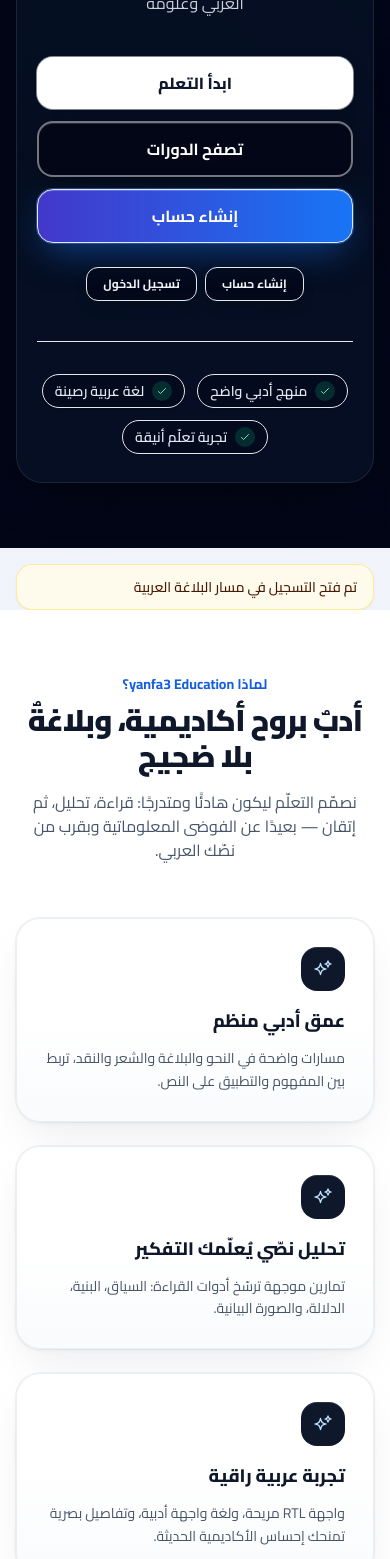
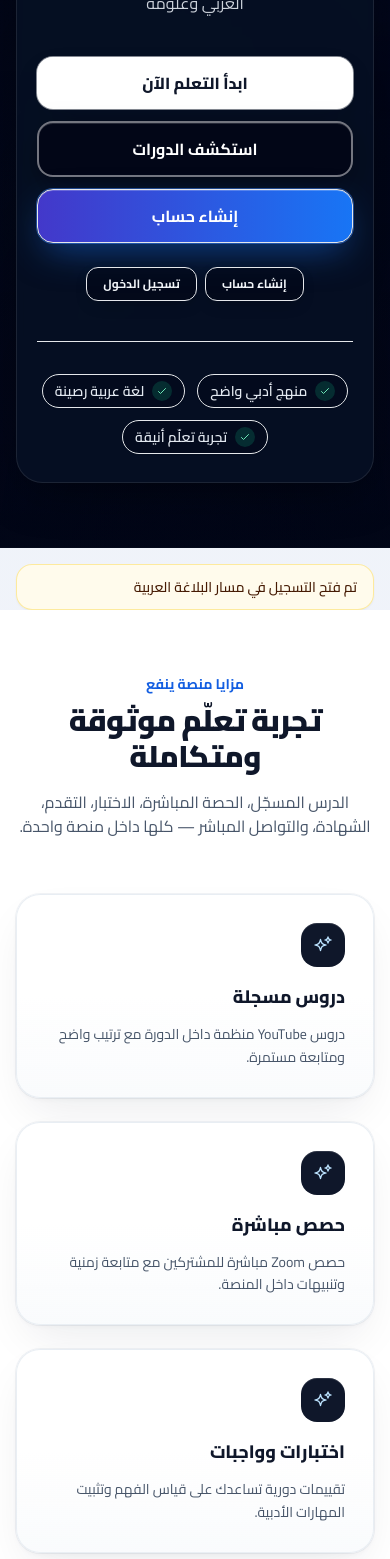
Before and after one commit to koudekcompt91-source/manassa-yanfa, a Next.js app: page / in a window 390 px wide. Shown: the part 960-2519 px from the top of the page. Built offline with nearby package versions, Linux system fonts and the light colour scheme; no server answers.

Commit message:
Polish public landing and course pages

```diff
--- a/app/login/page.tsx
+++ b/app/login/page.tsx
@@ -70,7 +70,7 @@ export default function LoginPage() {
   return (
     <AuthPageShell
       title="تسجيل الدخول"
-      subtitle="أدخل بياناتك للوصول إلى حسابك ومتابعة مسارك في yanfa3 Education."
+      subtitle="ادخل إلى حسابك لمتابعة تعلمك."
     >
       <form onSubmit={handleSubmit} method="post" className="space-y-5 sm:space-y-[1.375rem]" noValidate>
         <p className={premiumAuthAuxNoteClass}>
@@ -137,7 +137,7 @@ export default function LoginPage() {
         ) : null}
 
         <button type="submit" disabled={loading} className={submitClass}>
-          {loading ? "جاري الدخول…" : "دخول"}
+          {loading ? "جاري الدخول…" : "تسجيل الدخول"}
         </button>
 
         <p className={premiumAuthFormFooterClass}>
--- a/app/packages/[slug]/page.jsx
+++ b/app/packages/[slug]/page.jsx
@@ -216,6 +216,12 @@ export default function PackageDetailsPage() {
             <p className="mt-2 text-sm text-slate-600">
               الأستاذ: <span className="font-bold text-slate-800">{teacherName}</span>
             </p>
+            <div className="mt-3 flex flex-wrap gap-2 text-xs">
+              <span className="rounded-full bg-slate-100 px-2.5 py-1 font-bold text-slate-700">دروس مسجلة</span>
+              <span className="rounded-full bg-slate-100 px-2.5 py-1 font-bold text-slate-700">حصص مباشرة</span>
+              <span className="rounded-full bg-slate-100 px-2.5 py-1 font-bold text-slate-700">اختبارات وواجبات</span>
+              <span className="rounded-full bg-slate-100 px-2.5 py-1 font-bold text-slate-700">شهادة إتمام</span>
+            </div>
           </div>
           <div className="w-full rounded-2xl border border-slate-200 bg-slate-50/70 p-4 sm:max-w-xs">
             <p className="text-xs font-bold text-slate-500">سعر الدورة</p>
@@ -245,7 +251,16 @@ export default function PackageDetailsPage() {
       <section id="purchase" className="rounded-2xl border border-slate-200/90 bg-white p-6 shadow-sm sm:p-8">
         <h2 className="text-lg font-extrabold text-slate-900">الوصول إلى الدورة</h2>
         {courseState.enrolled ? (
-          <div className="mt-3 rounded-xl border border-emerald-200 bg-emerald-50 px-4 py-3 text-sm text-emerald-900">أنت مسجّل في هذه الدورة. يمكنك بدء التعلّم الآن.</div>
+          <div className="mt-3 rounded-xl border border-emerald-200 bg-emerald-50 px-4 py-3 text-sm text-emerald-900">
+            أنت مسجّل في هذه الدورة. يمكنك بدء التعلّم الآن.
+            {continueLesson ? (
+              <div className="mt-2">
+                <Link href={`/packages/${course.slug}/lesson/${continueLesson.id}`} className="font-bold text-emerald-800 underline">
+                  الدخول إلى الدورة
+                </Link>
+              </div>
+            ) : null}
+          </div>
         ) : !authedStudent ? (
           <div className="mt-3 rounded-xl border border-slate-200 bg-slate-50 px-4 py-3 text-sm text-slate-700">
             يلزم تسجيل الدخول كطالب للالتحاق بالدورة.
@@ -271,13 +286,13 @@ export default function PackageDetailsPage() {
               </div>
             ) : null}
             <AdminLikeButton disabled={walletBalance < priceMad || purchasing} onClick={handlePurchase}>
-              {purchasing ? "جاري المعالجة..." : "شراء الدورة"}
+              {purchasing ? "جاري المعالجة..." : "اشترك في الدورة"}
             </AdminLikeButton>
           </div>
         ) : (
           <div className="mt-3">
             <AdminLikeButton disabled={purchasing} onClick={handlePurchase}>
-              {purchasing ? "جاري المعالجة..." : "تسجيل مجاني في الدورة"}
+              {purchasing ? "جاري المعالجة..." : "ابدأ الدورة"}
             </AdminLikeButton>
           </div>
         )}
--- a/app/register/page.tsx
+++ b/app/register/page.tsx
@@ -71,8 +71,8 @@ export default function RegisterPage() {
 
   return (
     <AuthPageShell
-      title="إنشاء حساب"
-      subtitle="انضم إلى yanfa3 Education وابدأ مسارك الأكاديمي في الأدب العربي بخطوات واضحة وآمنة."
+      title="إنشاء حساب جديد"
+      subtitle="ابدأ رحلتك التعليمية الآن."
     >
       <form onSubmit={handleSubmit} method="post" className="space-y-5 sm:space-y-[1.375rem]" noValidate>
         <div className="group">
--- a/components/home/HomeLanding.tsx
+++ b/components/home/HomeLanding.tsx
@@ -200,7 +200,7 @@ export default function HomeLanding() {
   const [packages] = useDemoSection("packages");
   const [settings] = useDemoSection("settings");
   const homeButtons = (ctaButtons || []).filter((row: { placement?: string; visible?: boolean }) => row.placement === "homepage" && row.visible);
-  const featuredCourses = (packages || []).filter((row: { isFeatured?: boolean }) => row.isFeatured).slice(0, 4);
+  const featuredCourses = (packages || []).filter((row: { isPublished?: boolean }) => row.isPublished).slice(0, 6);
 
   const { nudge, scrollShift, motionOk } = useHeroAmbient("hero", authGate === "guest");
   const sectionIoRef = useRef<IntersectionObserver | null>(null);
@@ -283,10 +283,8 @@ export default function HomeLanding() {
               >
                 {heroTitle || (
                   <>
-                    رحلة أدبية{" "}
-                    <span className="font-black text-sky-200/95">عميقة وأنيقة</span>
-                    <br className="hidden sm:block" />
-                    تبدأ من هنا
+                    تعلّم الأدب العربي{" "}
+                    <span className="font-black text-sky-200/95">بطريقة حديثة ومنظمة</span>
                   </>
                 )}
               </h1>
@@ -296,7 +294,7 @@ export default function HomeLanding() {
                 style={{ animationDelay: "0.28s" }}
               >
                 {heroSubtitle ||
-                  "yanfa3 Education تقدّم لك درسًا أدبيًا مركزًا: نحوًا وبلاغةً وشعرًا ونقدًا، بأسلوب أكاديمي هادئ يبني فهمًا تدريجيًا — مع الأستاذ يوسف مادن كمرجعك الأول في المسار."}
+                  "دورات، دروس مسجلة، حصص مباشرة، اختبارات، متابعة للتقدم وشهادات إتمام."}
               </p>
 
               <div
@@ -304,10 +302,10 @@ export default function HomeLanding() {
                 style={{ animationDelay: "0.4s" }}
               >
                 <Link href="/courses" className={btnHeroPrimary}>
-                  ابدأ التعلم
+                  ابدأ التعلم الآن
                 </Link>
                 <Link href="/courses" className={btnHeroGhost}>
-                  تصفح الدورات
+                  استكشف الدورات
                 </Link>
                 <Link href="/register" className={btnHeroBrand}>
                   إنشاء حساب
@@ -389,27 +387,39 @@ export default function HomeLanding() {
       <section data-section-reveal className="border-b border-slate-200/80 bg-white py-16 sm:py-20" aria-labelledby="why-yanfa">
         <div className={container}>
           <div className="mx-auto max-w-2xl text-center">
-            <p className="text-sm font-bold text-brand-700">لماذا yanfa3 Education؟</p>
+              <p className="text-sm font-bold text-brand-700">مزايا منصة ينفع</p>
             <h2 id="why-yanfa" className="mt-2 text-3xl font-black tracking-tight text-slate-900 sm:text-4xl">
-              أدبٌ بروح أكاديمية، وبلاغةٌ بلا ضجيج
+                تجربة تعلّم موثوقة ومتكاملة
             </h2>
             <p className="mt-4 text-pretty text-slate-600 sm:text-lg">
-              نصمّم التعلّم ليكون هادئًا ومتدرجًا: قراءة، تحليل، ثم إتقان — بعيدًا عن الفوضى المعلوماتية وبقرب من نصّك العربي.
+                الدرس المسجّل، الحصة المباشرة، الاختبار، التقدم، الشهادة، والتواصل المباشر — كلها داخل منصة واحدة.
             </p>
           </div>
           <ul className="mt-14 grid gap-6 sm:grid-cols-2 lg:grid-cols-3">
             {[
               {
-                t: "عمق أدبي منظم",
-                d: "مسارات واضحة في النحو والبلاغة والشعر والنقد، تربط بين المفهوم والتطبيق على النص.",
+                t: "دروس مسجلة",
+                d: "دروس YouTube منظمة داخل الدورة مع ترتيب واضح ومتابعة مستمرة.",
               },
               {
-                t: "تحليل نصّي يُعلّمك التفكير",
-                d: "تمارين موجهة ترسّخ أدوات القراءة: السياق، البنية، الدلالة، والصورة البيانية.",
+                t: "حصص مباشرة",
+                d: "حصص Zoom مباشرة للمشتركين مع متابعة زمنية وتنبيهات داخل المنصة.",
               },
               {
-                t: "تجربة عربية راقية",
-                d: "واجهة RTL مريحة، ولغة واجهة أدبية، وتفاصيل بصرية تمنحك إحساس الأكاديمية الحديثة.",
+                t: "اختبارات وواجبات",
+                d: "تقييمات دورية تساعدك على قياس الفهم وتثبيت المهارات الأدبية.",
+              },
+              {
+                t: "متابعة التقدم",
+                d: "لوحة طالب حديثة تعرض نسبة الإنجاز، آخر نشاط، وخطة الاستمرار.",
+              },
+              {
+                t: "شهادات إتمام",
+                d: "بعد إكمال الدورة تحصل على شهادة يمكن عرضها والتحقق منها.",
+              },
+              {
+                t: "تواصل مع الأستاذ",
+                d: "محادثة مباشرة داخل كل دورة لطرح الأسئلة والمتابعة الأكاديمية.",
               },
             ].map((item) => (
               <li
@@ -515,9 +525,9 @@ export default function HomeLanding() {
             <div>
               <p className="text-sm font-bold text-brand-700">الدورات المتاحة</p>
               <h2 id="courses-block" className="mt-2 text-3xl font-black text-slate-900 sm:text-4xl">
-                مسارات تلتقي مع اهتمامك الأدبي
+                دورات جاهزة للبدء الآن
               </h2>
-              <p className="mt-3 max-w-2xl text-slate-600 sm:text-lg">دورات مختارة بعناية — يمكنك الاطلاع والتسجيل عندما تكون جاهزًا.</p>
+              <p className="mt-3 max-w-2xl text-slate-600 sm:text-lg">دورات منشورة تجمع بين الدروس المسجلة والحصص المباشرة والمتابعة الأكاديمية.</p>
             </div>
             <Link href="/courses" className={btnMutedOutline}>
               عرض كل الدورات
@@ -525,16 +535,24 @@ export default function HomeLanding() {
           </div>
 
           <div className="mt-12 grid gap-5 sm:grid-cols-2 lg:grid-cols-4">
-            {(featuredCourses.length ? featuredCourses : []).map((c: { id: string; title: string; description?: string; slug?: string }) => {
+            {(featuredCourses.length ? featuredCourses : []).map((c: { id: string; title: string; description?: string; slug?: string; price?: number; priceMad?: number }) => {
               const slug = String(c.slug || c.id || "").trim();
               const href = slug ? `/packages/${encodeURIComponent(slug)}` : "/courses";
+              const price = Number(c.priceMad ?? c.price ?? 0) || 0;
+              const isFree = price <= 0;
               return (
                 <Link key={c.id} href={href} className={`group flex flex-col p-6 ${cardLuxury}`}>
-                  <p className="text-xs font-bold uppercase tracking-wide text-brand-700">مع {TEACHER_NAME}</p>
+                  <div className="flex items-center justify-between gap-2">
+                    <p className="text-xs font-bold uppercase tracking-wide text-brand-700">مع {TEACHER_NAME}</p>
+                    <span className={`rounded-full px-2 py-0.5 text-[10px] font-extrabold ${isFree ? "bg-emerald-100 text-emerald-800" : "bg-amber-100 text-amber-900"}`}>
+                      {isFree ? "مجانية" : "مدفوعة"}
+                    </span>
+                  </div>
                   <h3 className="mt-2 line-clamp-2 text-lg font-extrabold text-slate-900 group-hover:text-brand-800">{c.title}</h3>
                   <p className="mt-3 line-clamp-3 flex-1 text-sm leading-relaxed text-slate-600">{c.description || "دورة أدبية منظمة داخل المنصة."}</p>
+                  <p className="mt-3 text-sm font-black text-brand-700">{isFree ? "مجانية" : `${price} دج`}</p>
                   <span className="mt-5 inline-flex items-center gap-1 text-sm font-bold text-brand-700">
-                    تفاصيل الدورة
+                    عرض الدورة
                     <span aria-hidden className="text-base leading-none">
                       ›
                     </span>
@@ -554,6 +572,25 @@ export default function HomeLanding() {
                 </div>
               </div>
             ) : null}
+          </div>
+        </div>
+      </section>
+
+      {/* —— رحلة مختصرة —— */}
+      <section data-section-reveal className="border-b border-slate-200/80 bg-slate-50/70 py-16 sm:py-20" aria-labelledby="live-learning">
+        <div className={container}>
+          <h2 id="live-learning" className="text-center text-3xl font-black text-slate-900 sm:text-4xl">التعلّم المباشر داخل المنصة</h2>
+          <div className="mt-10 grid gap-5 md:grid-cols-2 lg:grid-cols-4">
+            {[
+              "دروس مسجلة داخل المنصة عبر YouTube",
+              "حصص Zoom مباشرة للمشتركين",
+              "إشعارات فورية للتحديثات المهمة",
+              "محادثة مباشرة مع الأستاذ داخل الدورة",
+            ].map((line) => (
+              <div key={line} className={`p-5 ${cardLuxuryFlat}`}>
+                <p className="text-sm font-bold text-slate-800">{line}</p>
+              </div>
+            ))}
           </div>
         </div>
       </section>
@@ -625,7 +662,7 @@ export default function HomeLanding() {
             <div className="pointer-events-none absolute -end-16 bottom-0 h-48 w-48 rounded-full bg-indigo-400/20 blur-3xl" aria-hidden />
             <div className="relative z-10 mx-auto max-w-2xl">
               <h2 id="cta-title" className="text-3xl font-black text-white sm:text-4xl">
-                {homepageContent?.ctaTitle || "جاهز لخطوة أدبية أوضح؟"}
+                {homepageContent?.ctaTitle || "انضم الآن وابدأ رحلتك في الأدب العربي"}
               </h2>
               <p className="mt-4 text-pretty text-slate-200 sm:text-lg">
                 {homepageContent?.ctaSubtitle ||
@@ -636,7 +673,7 @@ export default function HomeLanding() {
                   إنشاء حساب
                 </Link>
                 <Link href="/courses" className={btnHeroGhostWide}>
-                  تصفح الدورات
+                  استكشاف الدورات
                 </Link>
               </div>
             </div>
--- a/components/student/StudentCoursesCatalog.jsx
+++ b/components/student/StudentCoursesCatalog.jsx
@@ -95,7 +95,7 @@ export default function StudentCoursesCatalog() {
       .filter((pkg) => studentSeesPackage(studentLevel || null, pkg, studentLevelCode || null))
       .map((pkg) => {
         const categoryName = (categories || []).find((row) => row.id === pkg.categoryId)?.name || "-";
-        const teacherName = (teachers || []).find((row) => row.id === pkg.teacherId)?.name || "طاقم yanfa3 Education";
+        const teacherName = (teachers || []).find((row) => row.id === pkg.teacherId)?.name || "يوسف مادن";
         const slug = String(pkg.slug || pkg.id || "").trim();
         const detailHref = `/packages/${slug}`;
         const firstLessonHref = detailHref;
@@ -175,7 +175,7 @@ export default function StudentCoursesCatalog() {
           href={firstLessonHref}
           className="inline-flex w-full items-center justify-center rounded-xl bg-gradient-to-l from-brand-600 to-indigo-600 px-4 py-3 text-sm font-extrabold text-white shadow-md"
         >
-          متابعة
+          الدخول إلى الدورة
         </Link>
       );
     } else if (!authedStudent) {
@@ -234,7 +234,7 @@ export default function StudentCoursesCatalog() {
           <p className="mt-3 text-lg font-black text-brand-700">{isFree ? "مجانية" : formatDzd(priceMad)}</p>
           <div className="mt-4">{cta}</div>
           <Link href={detailHref} className="mt-3 text-center text-xs font-bold text-brand-800 underline underline-offset-2">
-            تفاصيل الدورة
+            عرض التفاصيل
           </Link>
         </div>
       </article>
@@ -251,10 +251,10 @@ export default function StudentCoursesCatalog() {
   return (
     <section className="container-page space-y-10 py-8 sm:py-10">
       <header className="rounded-2xl border border-slate-200/90 bg-white p-6 shadow-sm sm:p-8">
-        <p className="text-sm font-bold text-brand-700">كتالوج التعلّم</p>
+        <p className="text-sm font-bold text-brand-700">كتالوج الدورات</p>
         <h1 className="mt-2 text-2xl font-extrabold text-slate-900 sm:text-3xl">الدورات</h1>
         <p className="mt-2 text-slate-600">
-          دورات منشورة من لوحة الإدارة — مجانية ومدفوعة. اشترِ بالمحفظة عند توفر الرصيد، أو ابدأ المجانية مباشرة.
+          تصفح الدورات المنشورة: مجانية ومدفوعة، مع تجربة تعلّم منظمة داخل المنصة.
         </p>
         {authedStudent && studentLevel ? (
           <p className="mt-2 text-sm text-brand-800">المحتوى المعروض لمستواك: {studentLevel}</p>
@@ -287,7 +287,7 @@ export default function StudentCoursesCatalog() {
         <div className="rounded-2xl border border-slate-200 bg-white p-8 text-center text-sm text-slate-600 shadow-sm">
           {loadingCourses ? "جاري تحميل الدورات..." : "لا توجد دورات منشورة تطابق مستواك أو البحث الحالي."}
         </div>
-      ) : (
+      ) : authedStudent ? (
         <>
           <div className="space-y-4">
             <h2 className="text-xl font-extrabold text-slate-900">دوراتي</h2>
@@ -307,6 +307,20 @@ export default function StudentCoursesCatalog() {
             {renderGrid(paidBrowse, "لا توجد دورات مدفوعة متاحة حاليًا ضمن التصنيف المختار.")}
           </div>
         </>
+      ) : (
+        <>
+          <div className="space-y-4">
+            <h2 className="text-xl font-extrabold text-slate-900">الدورات المجانية</h2>
+            <p className="text-sm text-slate-500">ابدأ الآن بدون دفع بعد تسجيل الدخول.</p>
+            {renderGrid(freeBrowse, "لا توجد دورات مجانية متاحة حاليًا ضمن التصنيف المختار.")}
+          </div>
+
+          <div className="space-y-4 border-t border-slate-100 pt-10">
+            <h2 className="text-xl font-extrabold text-slate-900">الدورات المدفوعة</h2>
+            <p className="text-sm text-slate-500">اشترك في الدورة للوصول الكامل إلى المحتوى.</p>
+            {renderGrid(paidBrowse, "لا توجد دورات مدفوعة متاحة حاليًا ضمن التصنيف المختار.")}
+          </div>
+        </>
       )}
     </section>
   );
```
